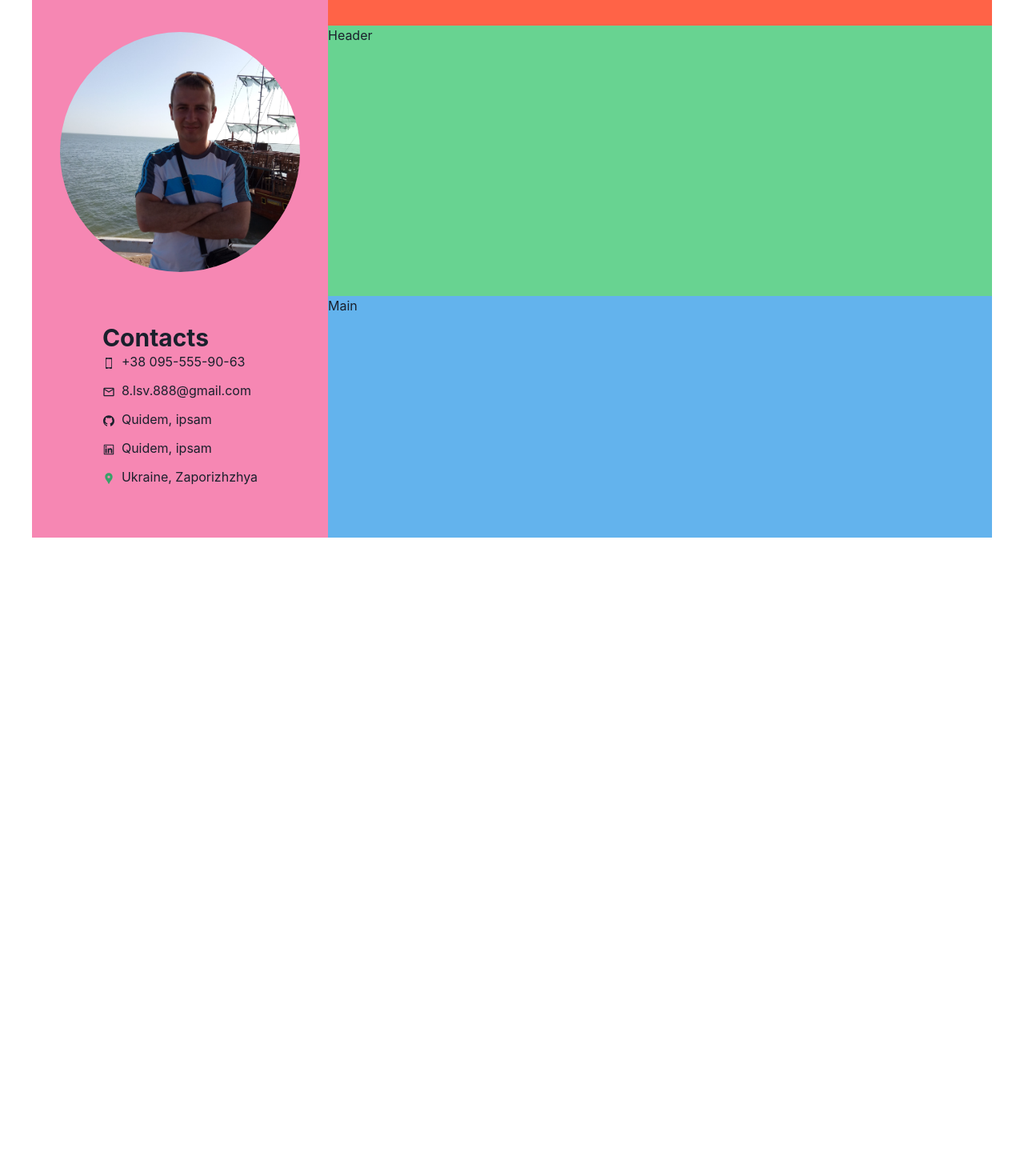
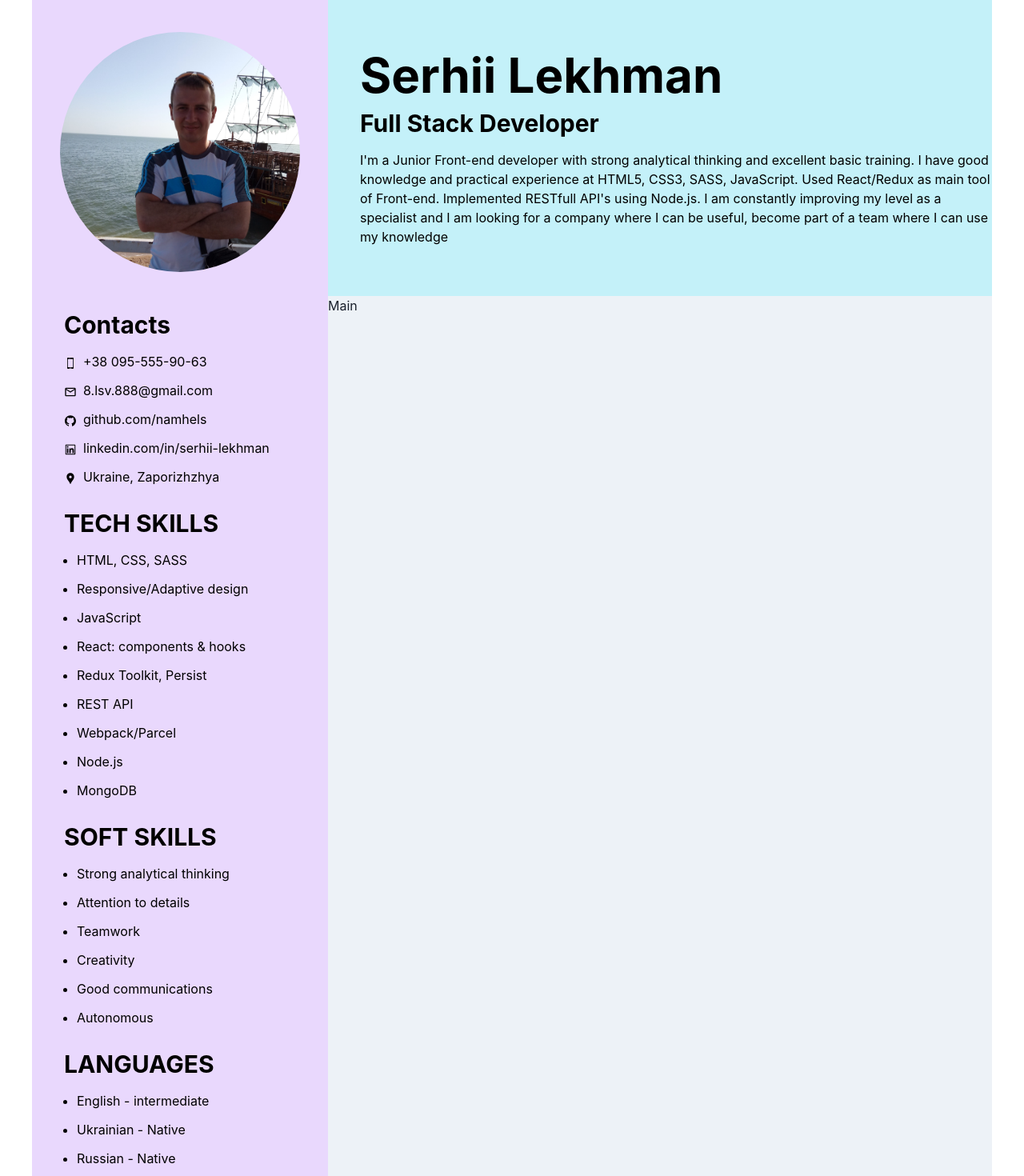
Before and after one commit to namhels/CV-Serhii-Lekhman, a React (Create React App) app: page / in a window 1280 px wide. Shown: the top 1470 px of the page at 80% size. Before the commit the page ends 800 px from the top, so only its background shows below. Built offline with nearby package versions, Linux system fonts and the light colour scheme.

Commit message:
add aside

```diff
--- a/src/components/App.jsx
+++ b/src/components/App.jsx
@@ -4,10 +4,12 @@ import {
   Grid,
   GridItem,
   Heading,
+  Link,
   List,
   ListIcon,
   ListItem,
-  VStack,
+  Text,
+  UnorderedList,
 } from '@chakra-ui/react';
 
 import { GiSmartphone } from 'react-icons/gi';
@@ -25,51 +27,116 @@ export const App = () => {
         templateRows={'370px 1fr'}
         templateColumns={'370px 1fr'}
         w="1200px"
-        bg="tomato"
       >
-        <GridItem bg="pink.300" area={'aside'}>
+        <GridItem bg="purple.100" area={'aside'}>
           <Flex justify="center" pt="40px">
             <Avatar
               w="300px"
               h="300px"
               name="Serhii Lekhman"
               src={SerhiiLekhman}
+              border="5px"
+              borderColor="gray.200"
             />
           </Flex>
-          <VStack spacing={4} py={16}>
-            <Flex direction="column" align="start" spacing={4}>
+          <Flex direction="column" align="start" pl={10} py={12} color="black">
+            <Flex direction="column">
               <Heading as="h2" size="lg">
                 Contacts
               </Heading>
-              <List spacing={3}>
+              <List spacing={3} mt={4}>
                 <ListItem>
+                  <Link href="tel:+380955559063">
                     <ListIcon as={GiSmartphone} />
                     +38 095-555-90-63
+                  </Link>
                 </ListItem>
                 <ListItem>
+                  <Link href="mailto:8.lsv.888@gmail.com">
                     <ListIcon as={MdOutlineEmail} />
                     8.lsv.888@gmail.com
+                  </Link>
                 </ListItem>
                 <ListItem>
+                  <Link href="https://www.github.com/namhels" isExternal>
                     <ListIcon as={AiFillGithub} />
-                  Quidem, ipsam
+                    github.com/namhels
+                  </Link>
                 </ListItem>
                 <ListItem>
+                  <Link
+                    href="https://www.linkedin.com/in/serhii-lekhman"
+                    isExternal
+                  >
                     <ListIcon as={AiOutlineLinkedin} />
-                  Quidem, ipsam
+                    linkedin.com/in/serhii-lekhman
+                  </Link>
                 </ListItem>
                 <ListItem>
-                  <ListIcon as={MdLocationPin} color="green.500" />
+                  <ListIcon as={MdLocationPin} />
                   Ukraine, Zaporizhzhya
                 </ListItem>
               </List>
             </Flex>
-          </VStack>
+            <Flex direction="column" mt={7}>
+              <Heading as="h2" size="lg">
+                TECH SKILLS
+              </Heading>
+              <UnorderedList spacing={3} mt={4}>
+                <ListItem>HTML, CSS, SASS</ListItem>
+                <ListItem>Responsive/Adaptive design</ListItem>
+                <ListItem>JavaScript</ListItem>
+                <ListItem>React: components & hooks</ListItem>
+                <ListItem>Redux Toolkit, Persist</ListItem>
+                <ListItem>REST API</ListItem>
+                <ListItem>Webpack/Parcel</ListItem>
+                <ListItem>Node.js</ListItem>
+                <ListItem>MongoDB</ListItem>
+              </UnorderedList>
+            </Flex>
+            <Flex direction="column" mt={7}>
+              <Heading as="h2" size="lg">
+                SOFT SKILLS
+              </Heading>
+              <UnorderedList spacing={3} mt={4}>
+                <ListItem>Strong analytical thinking</ListItem>
+                <ListItem>Attention to details</ListItem>
+                <ListItem>Teamwork</ListItem>
+                <ListItem>Creativity</ListItem>
+                <ListItem>Good communications</ListItem>
+                <ListItem>Autonomous</ListItem>
+              </UnorderedList>
+            </Flex>
+            <Flex direction="column" mt={7}>
+              <Heading as="h2" size="lg">
+                LANGUAGES
+              </Heading>
+              <UnorderedList spacing={3} mt={4}>
+                <ListItem>English - intermediate</ListItem>
+                <ListItem>Ukrainian - Native</ListItem>
+                <ListItem>Russian - Native</ListItem>
+              </UnorderedList>
+            </Flex>
+          </Flex>
         </GridItem>
-        <GridItem mt={8} bg="green.300" area={'header'}>
-          Header
+        <GridItem bg="cyan.100" area={'header'} pl={10} pt={16} color="black">
+          <Heading as="h1" size="3xl">
+            Serhii Lekhman
+          </Heading>
+          <Heading as="h2" size="lg" mt={3}>
+            Full Stack Developer
+          </Heading>
+          <Text fontSize="md" mt={4}>
+            I'm a Junior Front-end developer with strong analytical thinking and
+            excellent basic training. I have good knowledge and practical
+            experience at HTML5, CSS3, SASS, JavaScript. Used React/Redux as
+            main tool of Front-end. Implemented RESTfull API's using Node.js. I
+            am constantly improving my level as a specialist and I am looking
+            for a company where I can be useful, become part of a team where I
+            can use my knowledge
+          </Text>
         </GridItem>
-        <GridItem bg="blue.300" area={'main'}>
+        <GridItem bg="gray.100" area={'main'}>
           Main
         </GridItem>
       </Grid>
```
Lines whose indentation alone changed are shown as unchanged.
